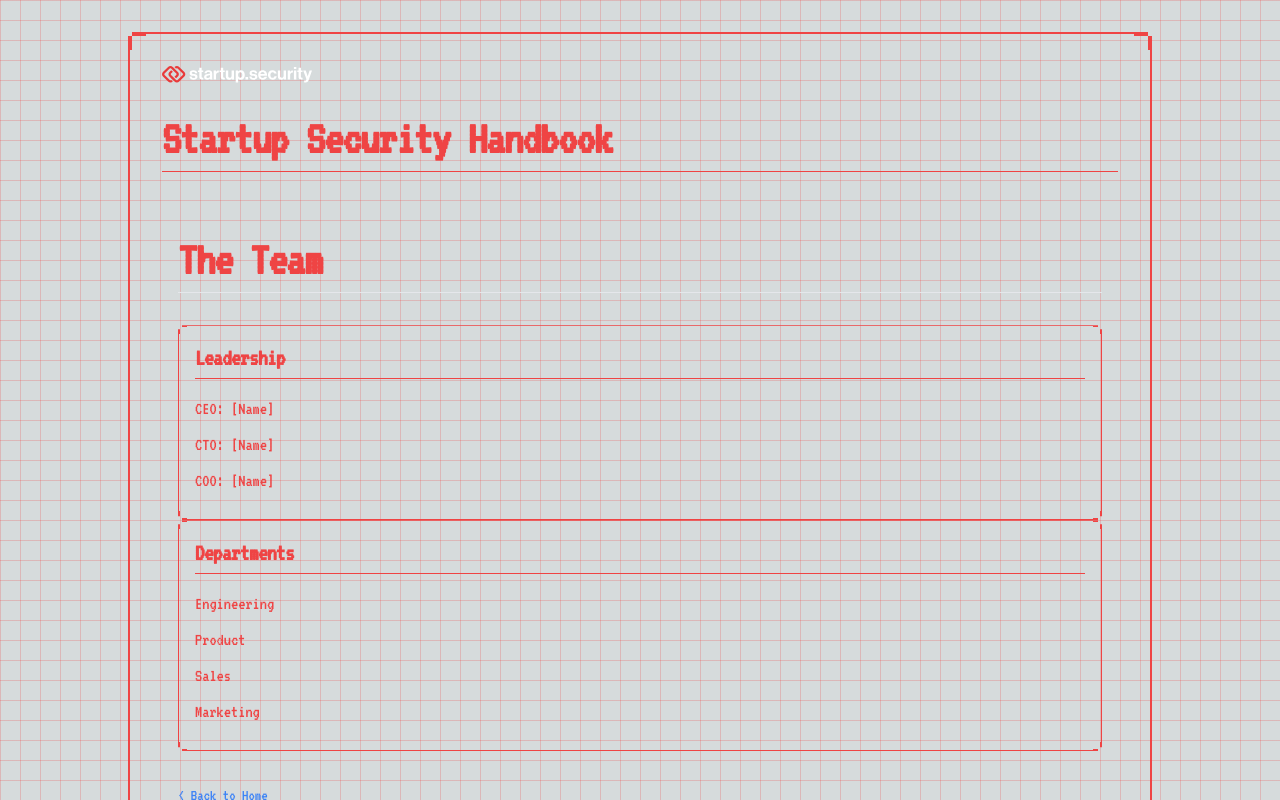
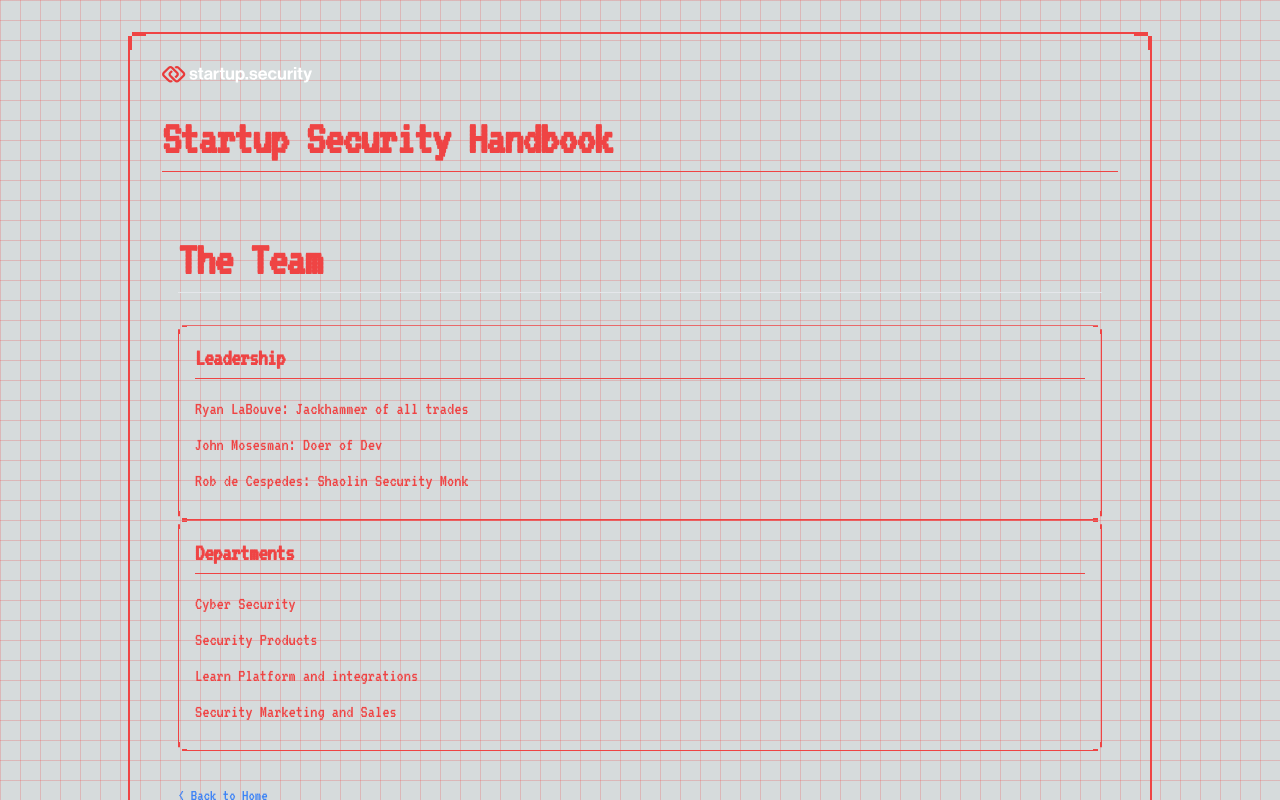
Before and after one commit to startupsecurity/hankbook.startup.security, a Next.js app: page /team in a window 1280 px wide. Built offline with nearby package versions, Linux system fonts and the light colour scheme.

Commit message:
changes placeholder data for admin and department info STA-41 (#8)
Co-authored-by: Rob DC <root@starup.security>

```diff
--- a/app/(pages)/team/page.tsx
+++ b/app/(pages)/team/page.tsx
@@ -24,18 +24,18 @@ export default function Team() {
                 <Section
                     title="Leadership"
                     content={[
-                        "CEO: [Name]",
-                        "CTO: [Name]",
-                        "COO: [Name]",
+                        "Ryan LaBouve: Jackhammer of all trades",
+                        "John Mosesman: Doer of Dev",
+                        "Rob de Cespedes: Shaolin Security Monk",
                     ]}
                 />
                 <Section
                     title="Departments"
                     content={[
-                        "Engineering",
-                        "Product",
-                        "Sales",
-                        "Marketing",
+                        "Cyber Security",
+                        "Security Products",
+                        "Learn Platform and integrations",
+                        "Security Marketing and Sales",
                     ]}
                 />
             </motion.div>
```
